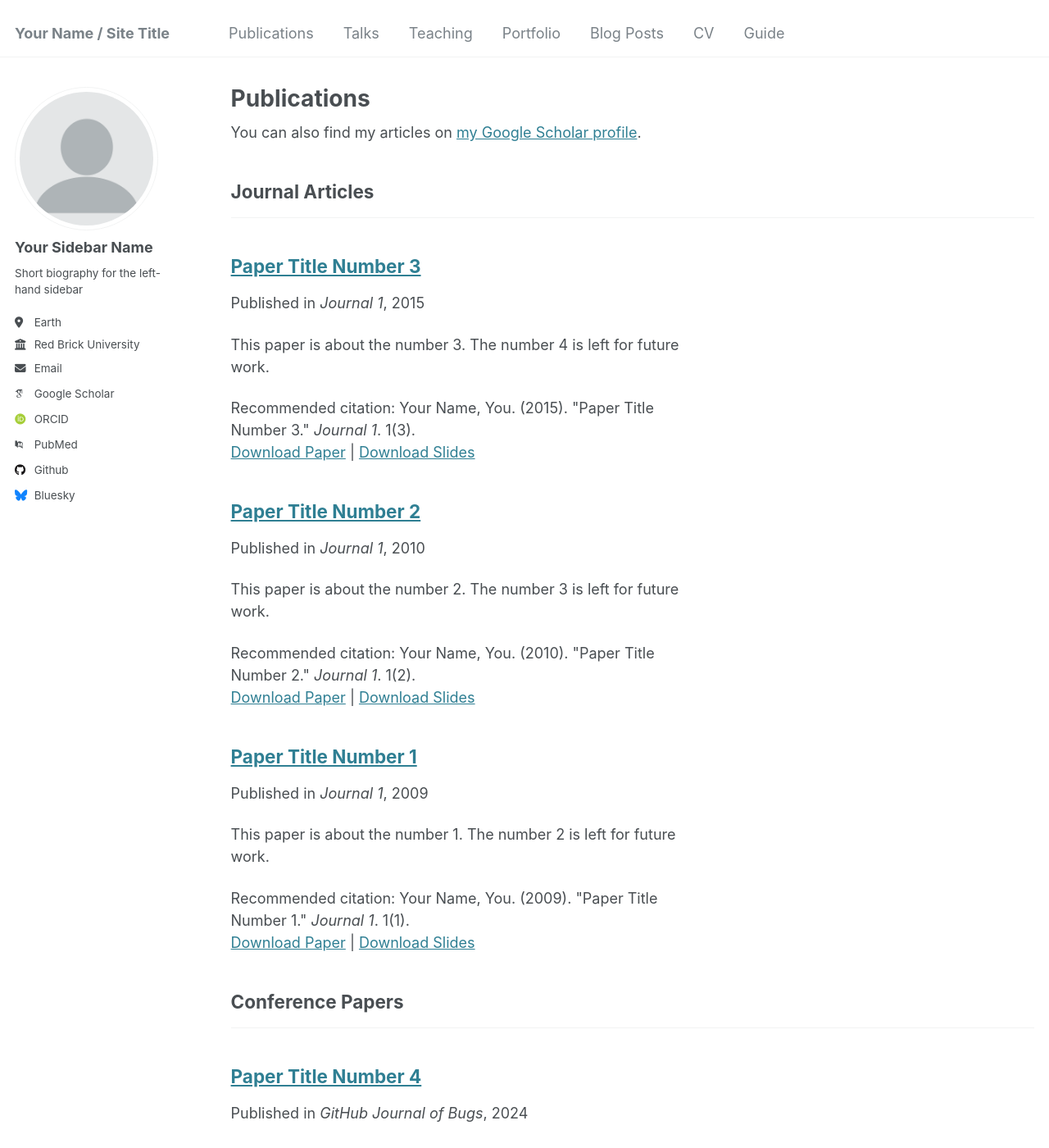
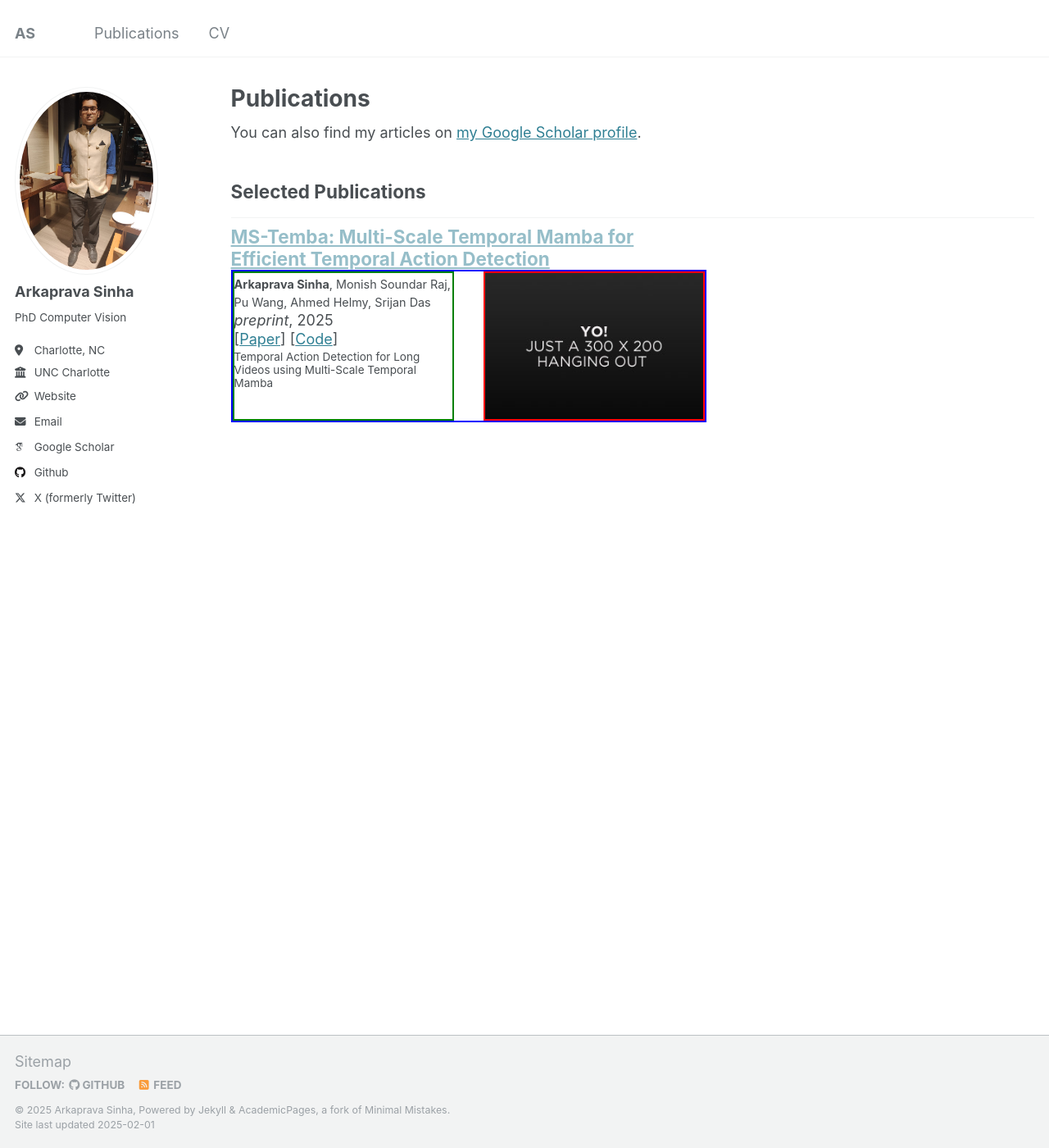
Before and after one commit to thearkaprava/thearkaprava.github.io, a Jekyll site: the page built from _pages/publications.html, in a window 1280 px wide and 1400 px high. Shown: the whole window at 82% size. Built offline with Jekyll 4.4.1, drawn with Linux system fonts in a browser that asks for light colours; some web fonts are replaced; some of the changed text lies outside the part shown.

Commit message:
Update changes

```diff
--- a/_config.yml
+++ b/_config.yml
@@ -8,35 +8,35 @@
 
 # Basic Site Settings
 locale                   : "en-US"
-title                    : "Your Name / Site Title"
+title                    : "AS"
 title_separator          : "-"
-name                     : &name "Your Name"
-description              : &description "personal description"
-url                      : https://academicpages.github.io # the base hostname & protocol for your site e.g. "https://[your GitHub username].github.io"
+name                     : &name "Arkaprava Sinha"
+description              : &description "Personal Website"
+url                      : https://thearkaprava.github.io # the base hostname & protocol for your site e.g. "https://[your GitHub username].github.io"
 baseurl                  : "" # the subpath of your site, e.g. "/blog"
-repository               : "academicpages/academicpages.github.io"
+repository               : "thearkaprava/thearkaprava.github.io"
 
 # Site Author - The following control what appear as part of the author content on the side bar.
 #               If a field is blank the icon and link will not appear, otherwise it will be shown.
 #               Additional customization can be done by editing /_includes/author-profile.html
 author:
   # Biographic information
-  avatar           : "profile.png"
-  name             : "Your Sidebar Name"
-  pronouns         : # example: "she/her"
-  bio              : "Short biography for the left-hand sidebar"
-  location         : "Earth"
-  employer         : "Red Brick University"
-  uri              : # URL
-  email            : "none@example.org"
+  avatar           : "westin_AS.jpeg"
+  name             : "Arkaprava Sinha"
+  pronouns         : #"he/him"
+  bio              : "PhD Computer Vision"
+  location         : "Charlotte, NC"
+  employer         : "UNC Charlotte"
+  uri              : "https://thearkaprava.github.io"
+  email            : "asinha13[at]charlotte[dot]edu"
 
   # Academic websites
   arxiv            : # URL - Update with the correct link to your profile
-  googlescholar    : "https://scholar.google.com/citations?user=PS_CX0AAAAAJ"
+  googlescholar    : "https://scholar.google.com/citations?user=igxv5JYAAAAJ&hl=en&authuser=1"
   impactstory      : # URL
-  orcid            : "http://orcid.org/yourorcidurl"
+  orcid            : #"http://orcid.org/yourorcidurl"
   semantic         : # URL
-  pubmed           : "https://www.ncbi.nlm.nih.gov/pubmed/?term=john+snow"
+  pubmed           : #"https://www.ncbi.nlm.nih.gov/pubmed/?term=john+snow"
   researchgate     : # URL
   scopus           : # URL
 
@@ -44,12 +44,12 @@ author:
   bitbucket        : # Username - Update with your username on the site
   codepen          : # Username
   dribbble         : # Username
-  github           : "academicpages"
+  github           : "thearkaprava"
   kaggle           : # Username
   stackoverflow    : # User number or user number and name (i.e., use "1" or "1/jeff-atwood")
 
   # Social media
-  bluesky          : "bsky.app" # Replace this with you Bluesky username
+  bluesky          : #"bsky.app" # Replace this with you Bluesky username
   facebook         : # Username
   flickr           : # Username
   foursquare       : # Username
@@ -66,7 +66,7 @@ author:
   steam            : # Username
   telegram         : # URL
   tumblr           : # Username
-  twitter          : # Username for X / Twitter
+  twitter          :  "@_Arkaprava_"
   vine             : # Username
   weibo            : # Username
   wikipedia        : # Username
@@ -76,12 +76,14 @@ author:
 
 # Publication Category - The following the list of publication categories and their headings
 publication_category:
-  books:
-    title: 'Books'
-  manuscripts:
-    title: 'Journal Articles'
+  # books:
+  #   title: 'Books'
+  # manuscripts:
+  #   title: 'Journal Articles'
   conferences:
     title: 'Conference Papers'
+  publication:
+    title: 'Selected Publications'
 
 # Site Settings
 teaser                   :  # filename of teaser fallback teaser image placed in /images/, .e.g. "500x300.png"
--- a/_includes/archive-single.html
+++ b/_includes/archive-single.html
@@ -12,27 +12,61 @@
 {% assign title = post.title %}
 {% endif %}
 
-<div class="{{ include.type | default: "list" }}__item">
+<div class="{{ include.type | default: " list" }}__item" style="margin-top: -2em;">
   <article class="archive__item" itemscope itemtype="http://schema.org/CreativeWork">
     {% if include.type == "grid" and teaser %}
     <div class="archive__item-teaser">
-        <img src=
-          {% if teaser contains "://" %}
-            "{{ teaser }}"
-          {% else %}
-            "{{ teaser | prepend: "/images/" | prepend: base_path }}"
-          {% endif %}
-          alt="">
+      <img src={% if teaser contains "://" %} "{{ teaser }}" {% else %} "{{ teaser | prepend: " /images/" | prepend:
+        base_path }}" {% endif %} alt="">
     </div>
     {% endif %}
 
-    <h2 class="archive__item-title" itemprop="headline">
+    <h2 class="archive__item-title" itemprop="headline" style="margin-bottom: 0em;">
       {% if post.link %}
-        <a href="{{ post.link }}">{{ title }}</a> <a href="{{ base_path }}{{ post.url }}" rel="permalink"><i class="fa fa-link" aria-hidden="true" title="permalink"></i><span class="sr-only">Permalink</span></a>
+      <a href="{{ post.link }}">{{ title }}</a> <a href="{{ base_path }}{{ post.url }}" rel="permalink"><i
+          class="fa fa-link" aria-hidden="true" title="permalink"></i><span class="sr-only">Permalink</span></a>
       {% else %}
       <a href="{{ base_path }}{{ post.url }}" rel="permalink">{{ title }}</a>
       {% endif %}
     </h2>
+
+    {% if post.collection == 'publications' %}
+    <div
+      style="display: grid; grid-template-columns: 1fr 1fr; gap: 2em; max-width: 100%; margin: 0 auto; border: 2px solid blue;">
+      <div style="border: 2px solid green;">
+        {% if post.authors %}
+        <p style="margin: 0.1em 0; line-height: 1.2;">{{ post.authors }}</p>
+        {% endif %}
+
+        {% if post.venue %}
+        <p style="margin: 0.1em 0; line-height: 1.2;"><i>{{ post.venue }}</i>, {{ post.date | default: "1900-01-01" |
+          date: "%Y" }}</p>
+        {% endif %}
+
+        <p style="margin: 0.1em 0; line-height: 1.2;">
+          {% if post.paperurl %}
+          [<a href="{{ post.paperurl | remove: '[Link](' | remove: ')' }}">Paper</a>]
+          {% endif %}
+          {% if post.codeurl %}
+          [<a href="{{ post.codeurl }}">Code</a>]
+          {% endif %}
+        </p>
+
+        {% if post.excerpt %}
+        <p class="archive__item-excerpt" style="margin: 0.1em 0; line-height: 1.2;" itemprop="description">{{
+          post.excerpt }}</p>
+        {% endif %}
+      </div>
+
+      {% if post.image %}
+      <div style="border: 2px solid red;">
+        <img src="{{ base_path }}/images/{{ post.image }}" alt="Paper visualization"
+          style="width: 100%; height: auto; display: block; object-fit: contain;"
+          onerror="this.style.display='none'; console.log('Failed to load image: {{ post.image }}');">
+      </div>
+      {% endif %}
+    </div>
+    {% endif %}
 
     {% if post.read_time %}
     <p class="page__meta"><i class="fa fa-clock-o" aria-hidden="true"></i> {% include read-time.html %}</p>
@@ -41,29 +75,17 @@
     {% if post.collection == 'teaching' %}
     <p> {{ post.type }}, <i>{{ post.venue }}</i>, {{ post.date | default: "1900-01-01" | date: "%Y" }} </p>
     {% elsif post.collection == 'publications' %}
-          <p>Published in <i>{{ post.venue }}</i>, {{ post.date | default: "1900-01-01" | date: "%Y" }} </p>
     {% elsif post.date %}
-         <p class="page__date"><strong><i class="fa fa-fw fa-calendar" aria-hidden="true"></i> {{ site.data.ui-text[site.locale].date_label | default: "Published:" }}</strong> <time datetime="{{ post.date | default: "1900-01-01" | date_to_xmlschema }}">{{ post.date | default: "1900-01-01" | date: "%B %d, %Y" }}</time></p>
+    <p class="page__date"><strong><i class="fa fa-fw fa-calendar" aria-hidden="true"></i> {{
+        site.data.ui-text[site.locale].date_label | default: "Published:" }}</strong> <time
+        datetime="{{ post.date | default: " 1900-01-01" | date_to_xmlschema }}">{{ post.date | default: "1900-01-01" |
+        date: "%B %d, %Y" }}</time></p>
     {% endif %}
 
-    {% if post.excerpt and site.read_more != 'enabled' %}
-    <p class="archive__item-excerpt" itemprop="description">{{ post.excerpt | markdownify }}</p>
-    {% elsif post.excerpt and site.read_more == 'enabled' %}
-    <p class="archive__item-excerpt" itemprop="description"><p>{{ post.excerpt | markdownify | remove: '<p>' | remove: '</p>' }}<strong><a href="{{ base_path }}{{ post.url }}" rel="permalink"> Read more</a></strong></p></p>
-    {% endif %}
-
-    {% if post.citation and post.paperurl and post.slidesurl %}
-      <p>Recommended citation: {{ post.citation }}<br /><a href="{{ post.paperurl }}">Download Paper</a> | <a href="{{ post.slidesurl }}">Download Slides</a></p>
-    {% elsif post.citation and post.paperurl %}
-      <p>Recommended citation: {{ post.citation }}<br /><a href="{{ post.paperurl }}">Download Paper</a></p>
-    {% elsif post.citation and post.slidesurl %}
-      <p>Recommended citation: {{ post.citation }}<br /><a href="{{ post.slidesurl }}">Download Slides</a></p>
+    {% if post.citation and post.paperurl %}
+    <p>Recommended citation: {{ post.citation }}</p>
     {% elsif post.citation %}
     <p>Recommended citation: {{ post.citation }}</p>
-    {% elsif post.paperurl %}
-      <p><a href=" {{ post.paperurl }} ">Download Paper</a></p>
-    {% elsif post.slidesurl %}
-      <p><a href="{{ post.slidesurl }}">Download Slides</a></p>
     {% endif %}
 
   </article>
--- a/_publications/2009-10-01-paper-title-number-1.md
+++ /dev/null
@@ -1,14 +0,0 @@
----
-title: "Paper Title Number 1"
-collection: publications
-category: manuscripts
-permalink: /publication/2009-10-01-paper-title-number-1
-excerpt: 'This paper is about the number 1. The number 2 is left for future work.'
-date: 2009-10-01
-venue: 'Journal 1'
-slidesurl: 'http://academicpages.github.io/files/slides1.pdf'
-paperurl: 'http://academicpages.github.io/files/paper1.pdf'
-citation: 'Your Name, You. (2009). &quot;Paper Title Number 1.&quot; <i>Journal 1</i>. 1(1).'
----
-
-The contents above will be part of a list of publications, if the user clicks the link for the publication than the contents of section will be rendered as a full page, allowing you to provide more information about the paper for the reader. When publications are displayed as a single page, the contents of the above "citation" field will automatically be included below this section in a smaller font.
--- a/_publications/2010-10-01-paper-title-number-2.md
+++ /dev/null
@@ -1,14 +0,0 @@
----
-title: "Paper Title Number 2"
-collection: publications
-category: manuscripts
-permalink: /publication/2010-10-01-paper-title-number-2
-excerpt: 'This paper is about the number 2. The number 3 is left for future work.'
-date: 2010-10-01
-venue: 'Journal 1'
-slidesurl: 'http://academicpages.github.io/files/slides2.pdf'
-paperurl: 'http://academicpages.github.io/files/paper2.pdf'
-citation: 'Your Name, You. (2010). &quot;Paper Title Number 2.&quot; <i>Journal 1</i>. 1(2).'
----
-
-The contents above will be part of a list of publications, if the user clicks the link for the publication than the contents of section will be rendered as a full page, allowing you to provide more information about the paper for the reader. When publications are displayed as a single page, the contents of the above "citation" field will automatically be included below this section in a smaller font.
--- a/_publications/2015-10-01-paper-title-number-3.md
+++ /dev/null
@@ -1,14 +0,0 @@
----
-title: "Paper Title Number 3"
-collection: publications
-category: manuscripts
-permalink: /publication/2015-10-01-paper-title-number-3
-excerpt: 'This paper is about the number 3. The number 4 is left for future work.'
-date: 2015-10-01
-venue: 'Journal 1'
-slidesurl: 'http://academicpages.github.io/files/slides3.pdf'
-paperurl: 'http://academicpages.github.io/files/paper3.pdf'
-citation: 'Your Name, You. (2015). &quot;Paper Title Number 3.&quot; <i>Journal 1</i>. 1(3).'
----
-
-The contents above will be part of a list of publications, if the user clicks the link for the publication than the contents of section will be rendered as a full page, allowing you to provide more information about the paper for the reader. When publications are displayed as a single page, the contents of the above "citation" field will automatically be included below this section in a smaller font.
--- a/_publications/2024-02-17-paper-title-number-4.md
+++ /dev/null
@@ -1,13 +0,0 @@
----
-title: "Paper Title Number 4"
-collection: publications
-category: conferences
-permalink: /publication/2024-02-17-paper-title-number-4
-excerpt: 'This paper is about fixing template issue #693.'
-date: 2024-02-17
-venue: 'GitHub Journal of Bugs'
-paperurl: 'http://academicpages.github.io/files/paper3.pdf'
-citation: 'Your Name, You. (2024). &quot;Paper Title Number 3.&quot; <i>GitHub Journal of Bugs</i>. 1(3).'
----
-
-The contents above will be part of a list of publications, if the user clicks the link for the publication than the contents of section will be rendered as a full page, allowing you to provide more information about the paper for the reader. When publications are displayed as a single page, the contents of the above "citation" field will automatically be included below this section in a smaller font.
--- /dev/null
+++ b/_publications/ms_temba.md
@@ -0,0 +1,15 @@
+---
+title: "[MS-Temba: Multi-Scale Temporal Mamba for Efficient Temporal Action Detection](https://arxiv.org/abs/2501.06138)"
+collection: publications
+category: publication
+permalink: #/publication/2009-10-01-paper-title-number-1
+excerpt: 'Temporal Action Detection for Long Videos using Multi-Scale Temporal Mamba'
+date: 2025-01-12
+venue: 'preprint'
+slidesurl: #'http://academicpages.github.io/files/slides1.pdf'
+paperurl: 'https://arxiv.org/abs/2501.06138'
+codeurl: 'https://github.com/thearkaprava/MS-Temba'
+citation: #'Sinha, Arkaprava, et al. "MS-Temba: Multi-Scale Temporal Mamba for Efficient Temporal Action Detection." arXiv preprint arXiv:2501.06138 (2025).'
+authors: '<span style="font-size: 0.8em;"><strong>Arkaprava Sinha</strong>, Monish Soundar Raj, Pu Wang, Ahmed Helmy, Srijan Das</span>'
+image: 'image-alignment-300x200.jpg'
+---
```
Also changed, not shown: _data/navigation.yml (+10 -10 lines), images/westin_AS.jpeg (added). Lines whose indentation alone changed are shown as unchanged.
